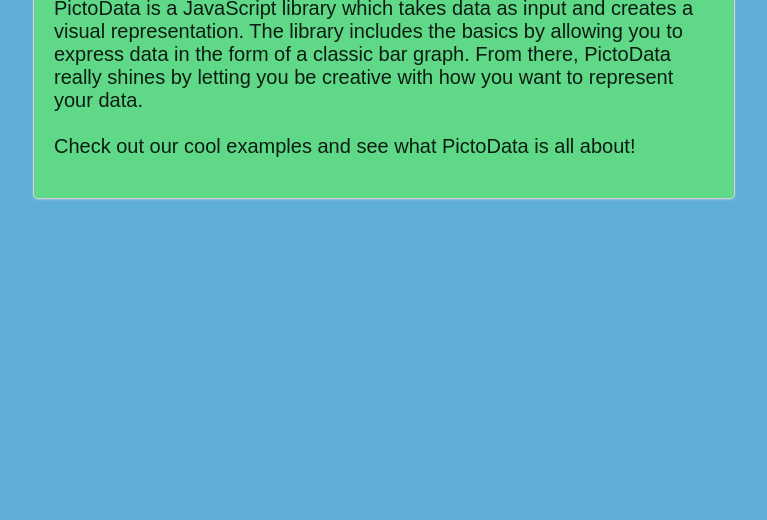
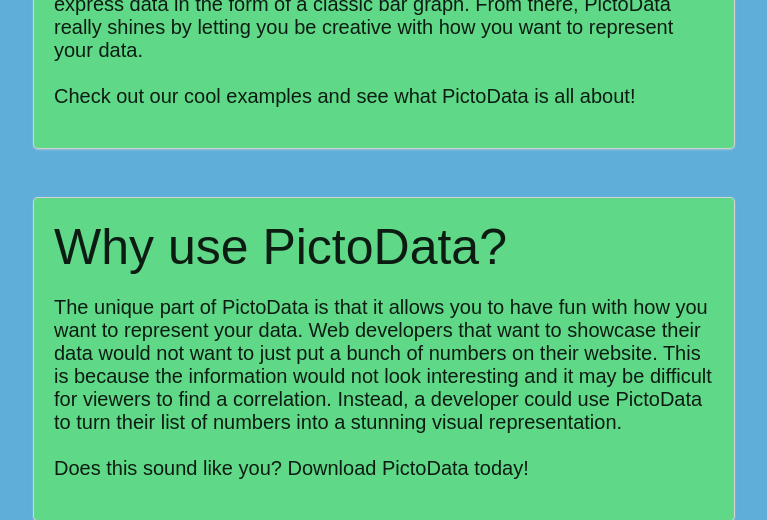
Before and after one commit to niralpatel02/PictoData, a website: page pub/index.html in a window 1280 px wide. Shown: the part 636-1156 px from the top of the page, without its empty margins (256-1023 px from the left). Before the commit the page ends 900 px from the top, so only its background shows below. Drawn offline with nearby package versions, Linux system fonts and the light colour scheme.

Commit message:
Add second description to homepage

```diff
--- a/pub/index.html
+++ b/pub/index.html
@@ -13,7 +13,7 @@
 
     </head>
     <body style="background-color:#5faed9;">
-        <div id="home" style="width: 700px; margin-top: 100px; background-color: #5fd988" class="ui centered card">
+        <div style="width: 700px; margin-top: 100px; background-color: #5fd988" class="ui centered card">
             <h1 style='font: 100px Arial, sans-serif; margin-top: 50px;' class='center aligned ui header'>PictoData</h1>
             <div style='font: 17px Arial, sans-serif; margin-bottom: 50px;' class='center aligned description'>Providing creative visual representations of data.</div>
 
@@ -23,8 +23,8 @@
                 <a href="PictoData.js" download='PictoData.js'class='center aligned ui button'>Download</a>
             </div>
         </div>
-        <div id="home" style="width: 700px; margin-top: 100px; padding: 20px; background-color: #5fd988" class="ui centered card">
-            <div style='font: 50px Arial; padding-bottom: 20px;'class="header"> What is PictoData</div>
+        <div style="width: 700px; margin-top: 50px; padding: 20px; background-color: #5fd988" class="ui centered card">
+            <div style='font: 50px Arial; padding-bottom: 20px;'class="header"> What is PictoData?</div>
             <div style='font: 20px Arial; padding-bottom: 20px;'class="description">
                 PictoData is a JavaScript library which takes data as input and creates a visual representation. The library includes the
                 basics by allowing you to express data in the form of a classic bar graph. From there,
@@ -33,6 +33,17 @@
                 Check out our cool examples and see what PictoData is all about!
             </div>
         </div>
-
+        <div style="width: 700px; margin-top: 50px; padding: 20px; background-color: #5fd988" class="ui centered card">
+            <div style='font: 50px Arial; padding-bottom: 20px;'class="header"> Why use PictoData?</div>
+            <div style='font: 20px Arial; padding-bottom: 20px;'class="description">
+                The unique part of PictoData is that it allows you to have fun with how you want to represent your data.
+                Web developers that want to showcase their data would not want to just put a bunch of numbers on their
+                website. This is because the information would not look interesting and it may be difficult for viewers to
+                find a correlation. Instead, a developer could use PictoData to turn their list of numbers into a stunning visual
+                representation.
+                <br> <br>
+                Does this sound like you? Download PictoData today!
+            </div>
+        </div>
     </body>
 </html>
```
